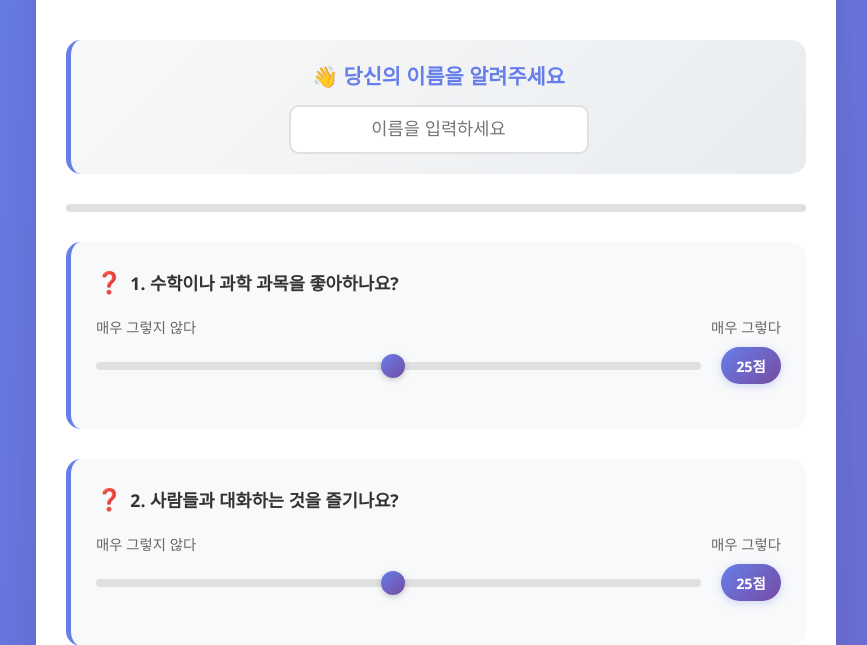
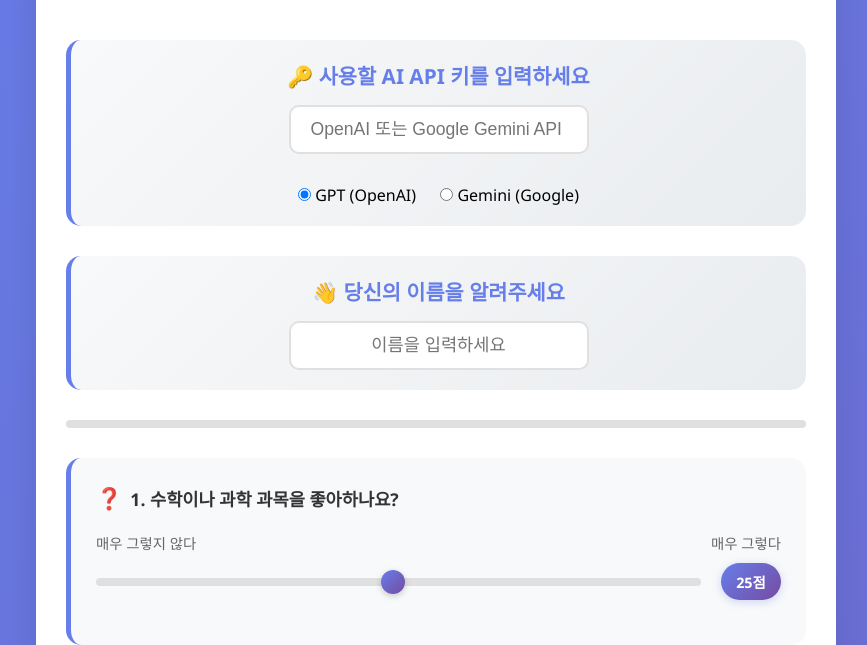
Before and after one commit to hyunuk7642/jobfind_ai, a Flask app: page / in a window 1280 px wide. Shown: the part 196-841 px from the top of the page, without its empty margins (204-1071 px from the left). Run offline with Flask 3, Linux system fonts and the light colour scheme.

Commit message:
feat: 사용자 API 키 입력 및 GPT/Gemini 모델 선택 기능 추가

```diff
--- a/app.py
+++ b/app.py
@@ -46,12 +46,14 @@ def analyze():
         data = request.get_json()
         answers = data.get('answers', [])
         user_name = data.get('userName', '학생')
+        api_key = data.get('apiKey', None)
+        model = data.get('model', 'gpt')
 
         if len(answers) != 20:
             return jsonify({'error': '모든 질문에 답변해주세요.'}), 400
 
-        # GPT-4o를 사용하여 직업 추천
-        recommendation = get_job_recommendation(answers, user_name)
+        # 선택한 모델에 따라 직업 추천
+        recommendation = get_job_recommendation(answers, user_name, api_key, model)
 
         # 결과 페이지로 리다이렉트
         import urllib.parse
@@ -73,16 +75,16 @@ def analyze():
 def result():
     return render_template('result.html')
 
-def get_job_recommendation(answers, user_name):
-    """GPT-4o를 사용하여 답변을 바탕으로 직업을 추천합니다."""
-
-    # 답변을 문자열로 변환
+def get_job_recommendation(answers, user_name, api_key, model):
+    """선택한 AI 모델로 답변을 바탕으로 직업을 추천합니다."""
+    if model == 'gemini':
+        return f"[Gemini(Google) 지원 안내]\n\n아직 Gemini(Google) API 연동은 준비 중입니다. 곧 지원될 예정입니다!\n\n지금은 GPT(OpenAI) 모델을 선택해 사용해 주세요."
+    # OpenAI GPT-4o 사용
+    import openai
+    openai.api_key = api_key
     answers_text = "\n".join([f"질문 {i+1}: {answer}" for i, answer in enumerate(answers)])
-
-    # 답변 수준 분석 (50점 척도)
     answer_levels = [int(answer) for answer in answers]
     levels_text = "\n".join([f"질문 {i+1}: {level}점" for i, level in enumerate(answer_levels)])
-
     prompt = f"""
 당신은 고등학생들의 진로 상담을 도와주는 전문적인 상담사입니다.
 {user_name} 학생이 직업 탐색을 위해 답변한 20개 질문을 분석하여 맞춤형 직업을 추천해드리겠습니다.
@@ -185,7 +187,6 @@ def get_job_recommendation(answers, user_name):
 - 한국의 실제 직업 시장과 관련된 현실적인 직업을 추천
 - {user_name} 학생을 직접 호명하며 친근하고 격려하는 톤으로 답변
 """
-
     try:
         response = openai.ChatCompletion.create(
             model="gpt-4o",
@@ -196,9 +197,7 @@ def get_job_recommendation(answers, user_name):
             max_tokens=2000,
             temperature=0.7
         )
-
         return response.choices[0].message.content.strip()
-
     except Exception as e:
         return f"죄송합니다. 분석 중 오류가 발생했습니다: {str(e)}"
 
--- a/templates/index.html
+++ b/templates/index.html
@@ -314,6 +314,18 @@
 
         <div class="content">
             <div class="name-section">
+                <h3>🔑 사용할 AI API 키를 입력하세요</h3>
+                <input type="text" id="apiKey" name="apiKey" placeholder="OpenAI 또는 Google Gemini API 키" required class="name-input" style="margin-bottom:15px;">
+                <div style="margin: 15px 0 0 0;">
+                  <label style="margin-right: 20px; font-weight:500;">
+                    <input type="radio" name="model" value="gpt" checked> GPT (OpenAI)
+                  </label>
+                  <label style="font-weight:500;">
+                    <input type="radio" name="model" value="gemini"> Gemini (Google)
+                  </label>
+                </div>
+            </div>
+            <div class="name-section">
                 <h3>👋 당신의 이름을 알려주세요</h3>
                 <input type="text" id="userName" name="userName" placeholder="이름을 입력하세요" required class="name-input">
             </div>
@@ -406,6 +418,14 @@
                 alert('이름을 입력해주세요!');
                 return;
             }
+            // API 키 확인
+            const apiKey = document.getElementById('apiKey').value.trim();
+            if (!apiKey) {
+                alert('API 키를 입력해주세요!');
+                return;
+            }
+            // 모델 선택
+            const model = document.querySelector('input[name="model"]:checked').value;
 
             const answers = [];
             for (let i = 0; i < 20; i++) {
@@ -431,7 +451,9 @@
                     },
                     body: JSON.stringify({
                         answers: answers,
-                        userName: userName
+                        userName: userName,
+                        apiKey: apiKey,
+                        model: model
                     })
                 });
 
```
